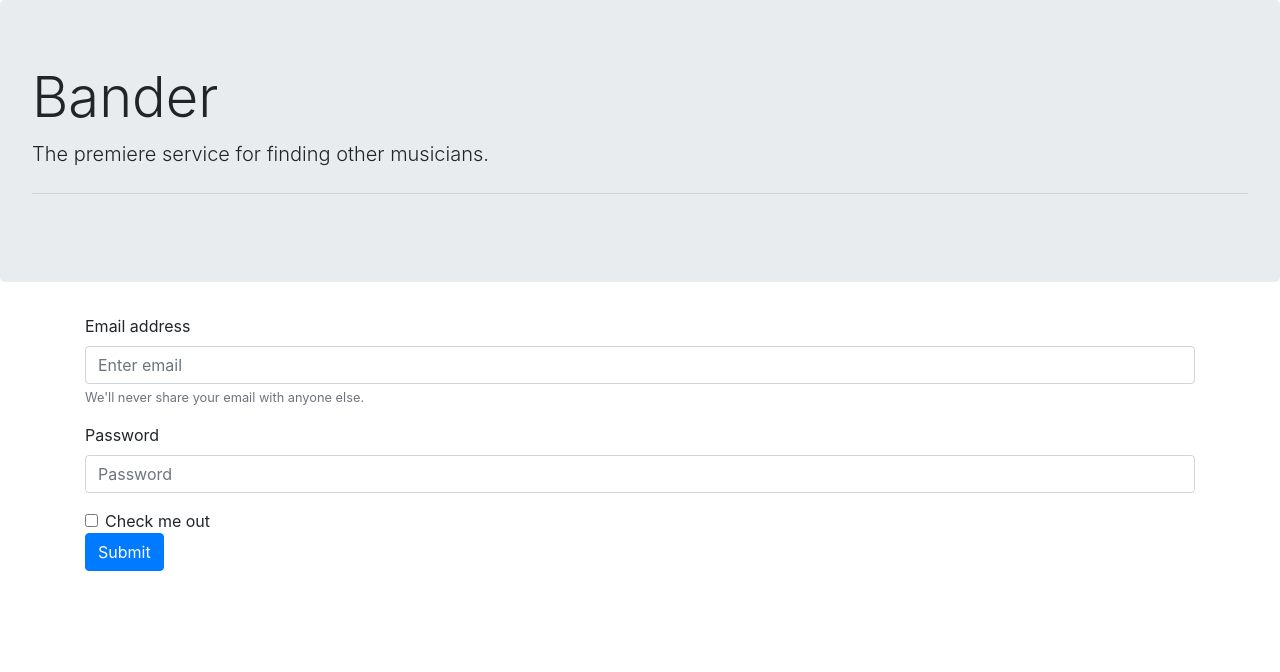
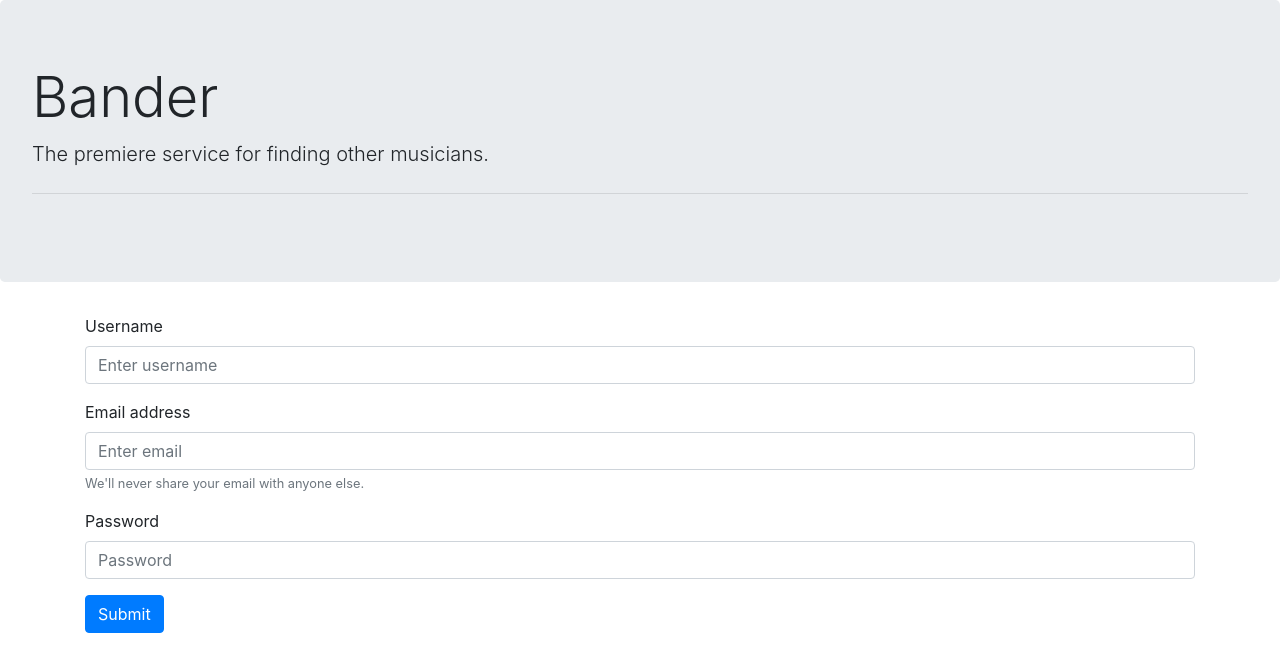
Before and after one commit to csalhab/bander, a React (Create React App) app in the folder client/: page /login in a window 1280 px wide. Shown: the top 672 px of the page. Built offline with nearby package versions, Linux system fonts and the light colour scheme.

Commit message:
added login functionality

```diff
--- a/client/src/pages/Login.js
+++ b/client/src/pages/Login.js
@@ -1,41 +1,84 @@
-import React from "react";
+import React, { useState } from "react";
+import { Form, Button, Alert } from "react-bootstrap";
+import { useMutation } from "@apollo/client";
+import { LOGIN_USER } from "../utils/mutations";
+import Auth from "../utils/auth";
 
 const Login = () => {
+  const [userFormData, setUserFormData] = useState({
+    username: "",
+    email: "",
+    password: "",
+  });
+  const [login, { error, data }] = useMutation(LOGIN_USER);
+
+  const handleInputChange = (event) => {
+    const { name, value } = event.target;
+    setUserFormData({ ...userFormData, [name]: value });
+  };
+
+  const handleFormSubmit = async (event) => {
+    console.log("inside LoginForm.js handleFormSubmit function!");
+    console.log("inside LoginForm.js userFormData: ", userFormData);
+    event.preventDefault();
+    try {
+      const { data } = await login({
+        variables: { ...userFormData },
+      });
+
+      console.log(
+        "inside LoginForm.js handleFormSubmit function, data: ",
+        data
+      );
+
+      Auth.login(data.login.token);
+    } catch (err) {
+      console.error(err);
+    }
+  };
   return (
     <form>
-      <div class="form-group">
-        <label for="exampleInputEmail1">Email address</label>
+      <div className="form-group">
+        <label htmlFor="username">Username</label>
+        <input
+          type="text"
+          className="form-control"
+          name="username"
+          placeholder="Enter username"
+          onChange={handleInputChange}
+          value={userFormData.username}
+          required
+        ></input>
+      </div>
+      <div className="form-group">
+        <label htmlFor="email">Email address</label>
         <input
           type="email"
-          class="form-control"
-          id="exampleInputEmail1"
+          className="form-control"
+          name="email"
           aria-describedby="emailHelp"
           placeholder="Enter email"
+          onChange={handleInputChange}
+          value={userFormData.email}
+          required
         ></input>
-        <small id="emailHelp" class="form-text text-muted">
+        <small id="emailHelp" className="form-text text-muted">
           We'll never share your email with anyone else.
         </small>
       </div>
-      <div class="form-group">
-        <label for="exampleInputPassword1">Password</label>
+      <div className="form-group">
+        <label htmlFor="password">Password</label>
         <input
           type="password"
-          class="form-control"
-          id="exampleInputPassword1"
+          className="form-control"
+          name="password"
           placeholder="Password"
+          onChange={handleInputChange}
+          value={userFormData.password}
+          required
         ></input>
       </div>
-      <div class="form-check">
-        <input
-          type="checkbox"
-          class="form-check-input"
-          id="exampleCheck1"
-        ></input>
-        <label class="form-check-label" for="exampleCheck1">
-          Check me out
-        </label>
-      </div>
-      <button type="submit" class="btn btn-primary">
+      <button type="submit" className="btn btn-primary">
         Submit
       </button>
     </form>
--- a/client/src/utils/mutations.js
+++ b/client/src/utils/mutations.js
@@ -1,8 +1,8 @@
 import { gql } from "@apollo/client";
 
 export const LOGIN_USER = gql`
-  mutation login($email: String!, $password: String!) {
-    login(email: $email, password: $password) {
+  mutation login($username: String!, $email: String!, $password: String!) {
+    login(username: $username, email: $email, password: $password) {
       token
       user {
         _id
```
Also changed, not shown: 1 other file (tests, documents, lock files or other folders).
